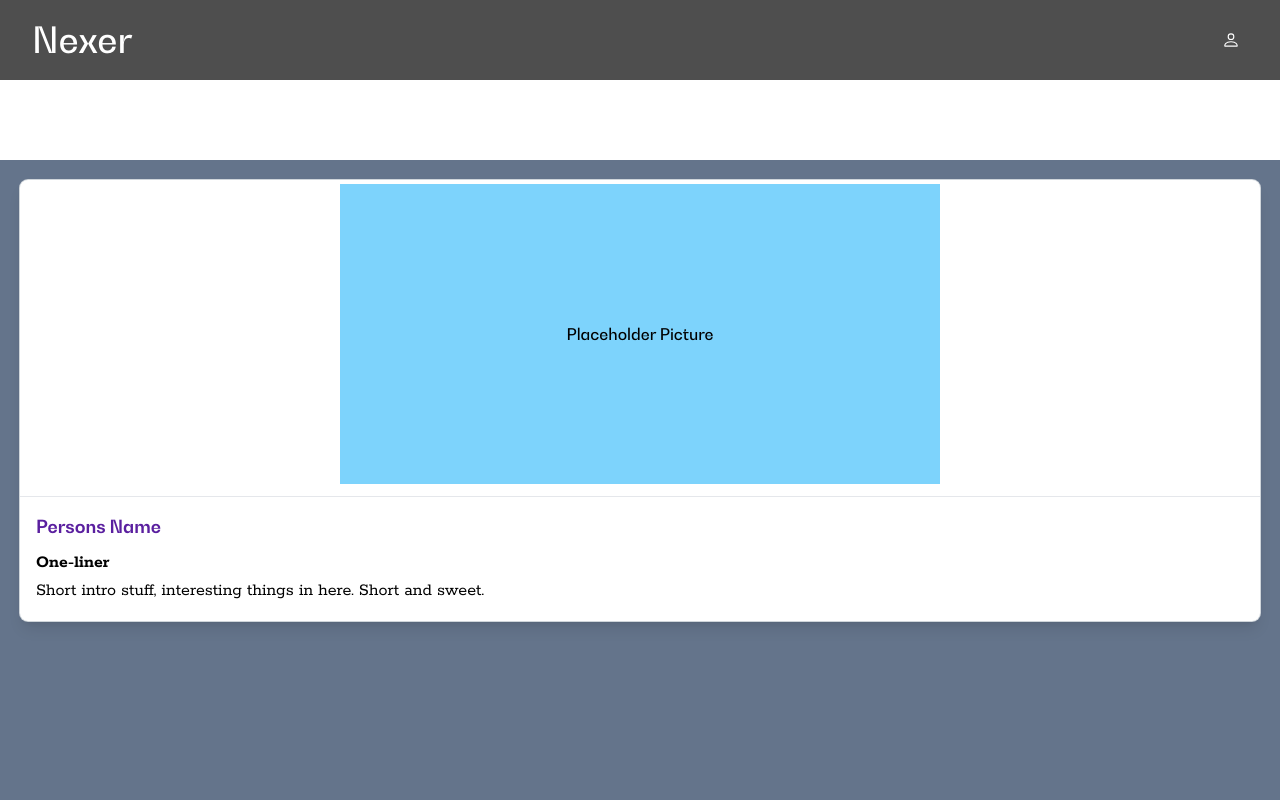
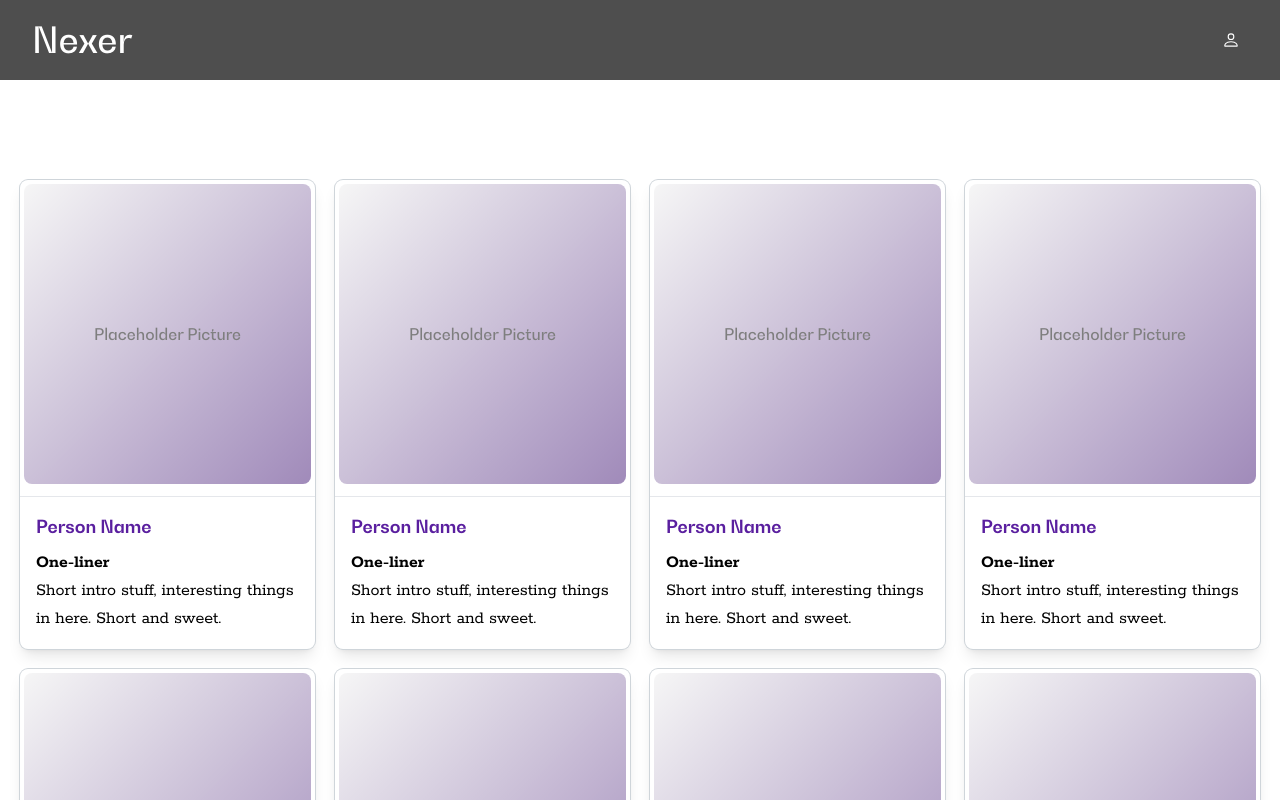
Before and after one commit to PortalBoost/PortalBoost, a React (Vite) app in the folder PortalBoost/ClientApp/: page / in a window 1280 px wide. Shown: the top 800 px of the page. Built offline with nearby package versions, Linux system fonts and the light colour scheme; a web font is replaced by a local one.

Commit message:
Grid WIP

```diff
--- a/PortalBoost/ClientApp/src/components/employee/EmployeePreview.tsx
+++ b/PortalBoost/ClientApp/src/components/employee/EmployeePreview.tsx
@@ -18,18 +18,21 @@ const EmployeePreview = () => {
 	// TODO: Nicer looking outline
 	// TODO: Hover effects
 	// TODO: Overlays?
-	const temppic = <div className="bg-sky-300 w-[600px] h-[300px] p-1 m-1 shrink flex justify-center items-center ">Placeholder Picture</div>
+	// TODO: Crop image
+	const temppic = <div className="bg-n-purple-dark w-[600px] h-[300px] p-1 m-1 shrink flex justify-center items-center rounded-lg
+	 bg-gradient-to-br opacity-50 from-n-offwhite ">Placeholder Picture</div>
 
 	return (
-		<div className="h-auto rounded-lg flex flex-col bg-white shadow-lg gap-1 ring-1 ring-n-gray">
+		<div className="h-auto rounded-lg flex flex-col bg-white shadow-lg gap-1 ring-1 ring-n-gray md:max-w-md
+		transition-all hover:cursor-pointer hover:-translate-y-2 hover:shadow-xl">
 
 			{/** Fake image */}
-			<div className="flex justify-center shrink">
+			<div className="flex justify-center ">
 				{temppic}
 			</div>
 			<hr className="my-1"></hr>
 			<div className="p-4 pt-2">
-				<div className="text-n-purple font-semibold text-lg">Persons Name</div>
+				<div className="text-n-purple font-semibold text-lg">Person Name</div>
 				<p className="mt-2 font-bold">One-liner</p>
 				<p className="">Short intro stuff, interesting things in here. Short and sweet. </p>
 			</div>
--- a/PortalBoost/ClientApp/src/pages/viewEmployees/ViewEmployees.tsx
+++ b/PortalBoost/ClientApp/src/pages/viewEmployees/ViewEmployees.tsx
@@ -4,17 +4,17 @@ const ViewEmployees = () => {
 
 	//TODO: Get all employees/mock employees. Map out all employees in container, show employeepreview for each employee. On click, get id, show modal with usermodal with same id.
 
-	const AMOUNT_OF_TEST_EMPLOYEES = [1, 2, 3, 4, 5]
+	const AMOUNT_OF_TEST_EMPLOYEES = [1, 2, 3, 4, 5, 6, 7, 8, 9, 10]
 
 	return (
-		<div className="container mt-20 bg-slate-500 p-5 min-h-screen">
+		<div className="container mt-20 p-5 ">
 			{/** Test container */}
+			<div className="grid grid-cols-1 md:grid-cols-2 xl:grid-cols-4 gap-5">
+				{AMOUNT_OF_TEST_EMPLOYEES.map((x) =>
+					<EmployeePreview key={x} />
+				)}
 
-			{/* {AMOUNT_OF_TEST_EMPLOYEES.map((x) =>
-					<div key={x}>Employee</div>
-				)} */}
-			<EmployeePreview />
-
+			</div>
 		</div>
 	)
 }
```
